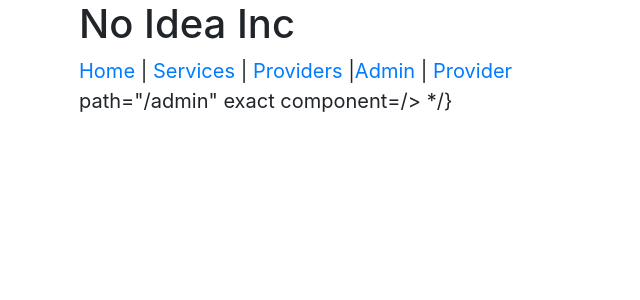
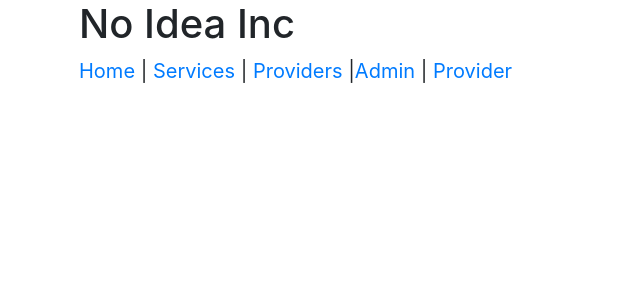
Before and after one commit to hughesbrian/cs4500_sp19_client_react_noideainc, a React (Create React App) app: page / in a window 1280 px wide. Shown: the top 300 px of the page, without its empty margins (0-640 px from the left). Built offline with nearby package versions, Linux system fonts and the light colour scheme.

Commit message:
fixed a typo

```diff
--- a/src/App.js
+++ b/src/App.js
@@ -37,10 +37,6 @@ class App extends Component {
                 path="/home"
                 exact
                 component={Home}/>
-                path="/admin"
-                exact
-                component={Admin}/>
-                */}
             <Route
                 path="/providers"
                 exact
```
